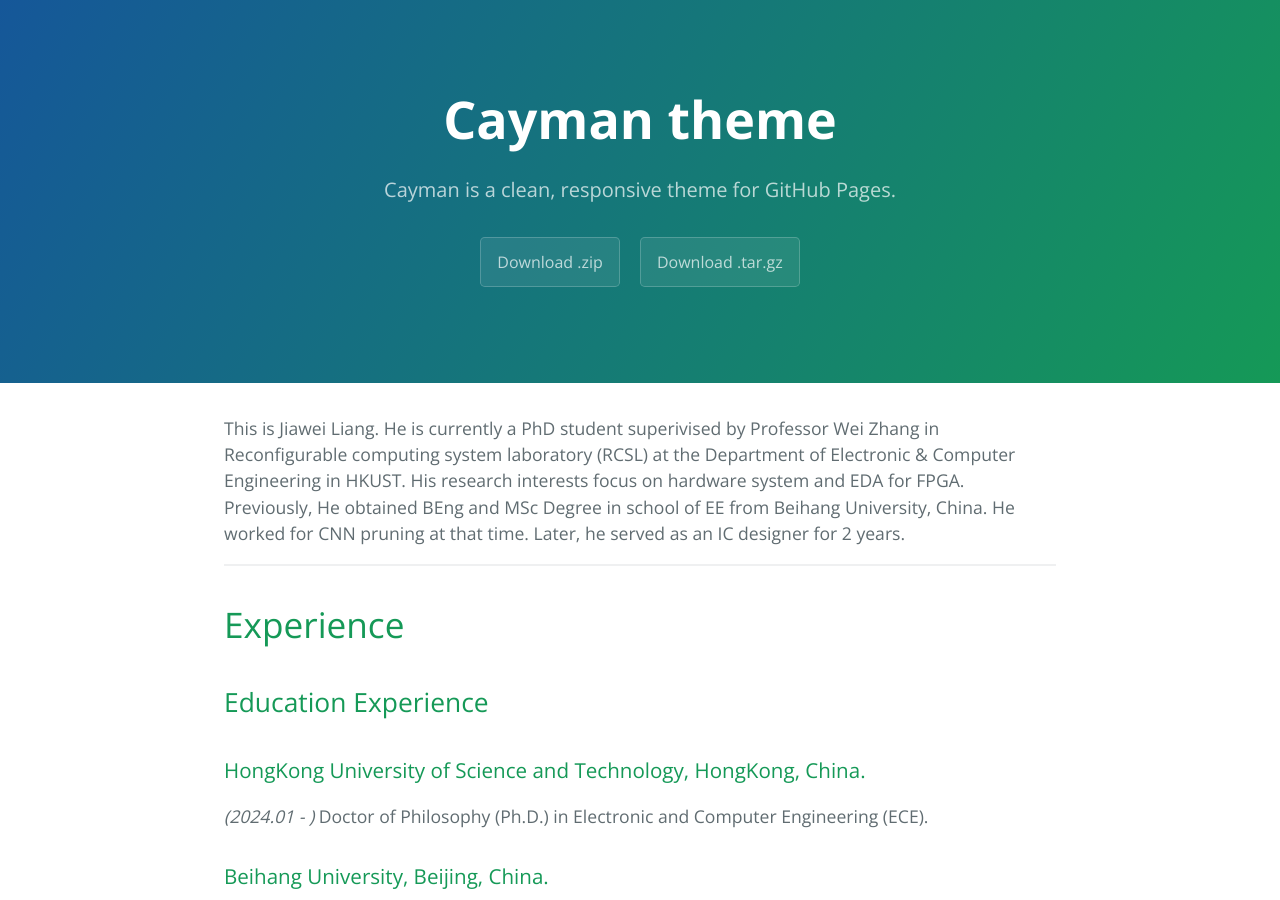
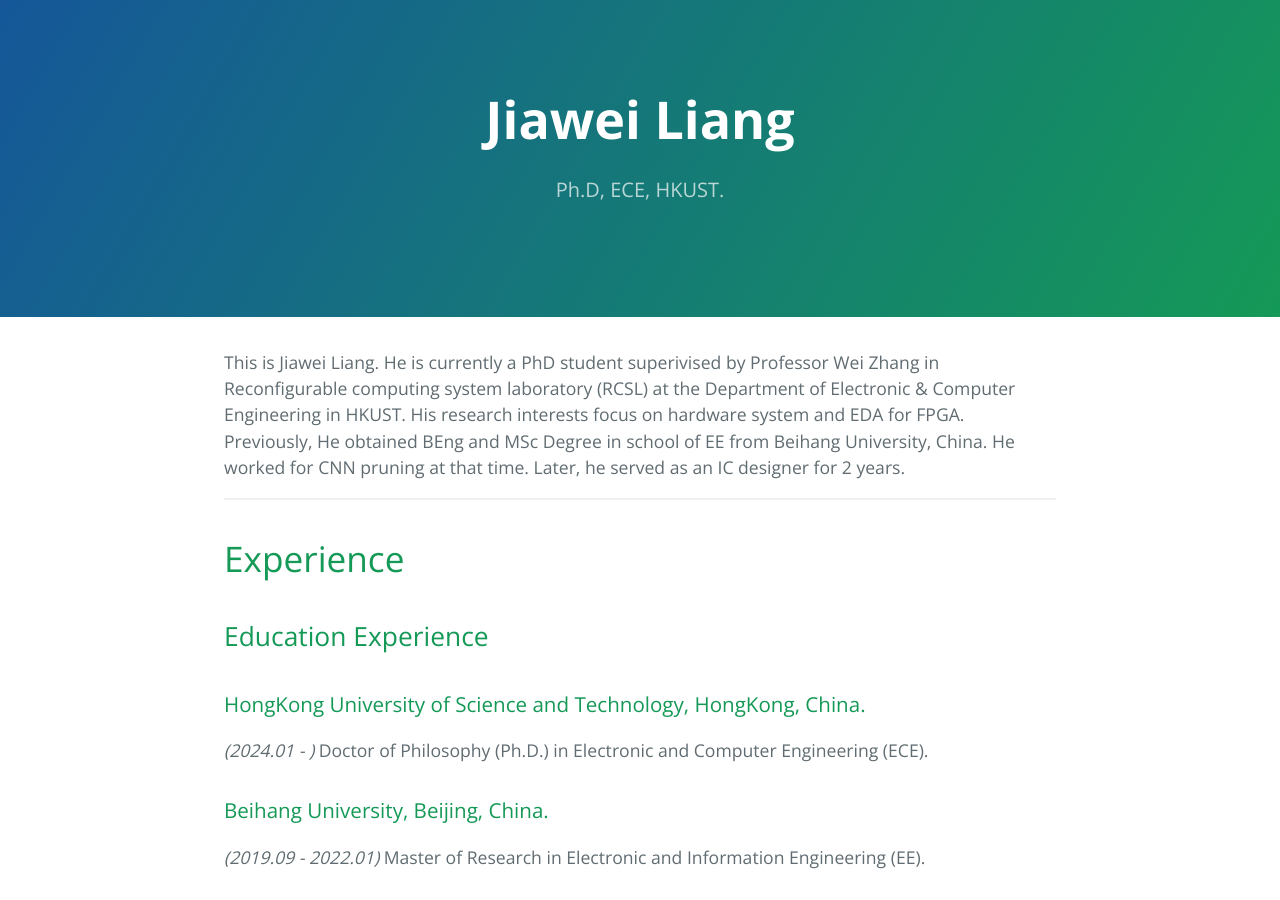
Before and after one commit to MasLiang/MasLiang.github.io, a Jekyll site: the page built from index.md, in a window 1280 px wide and 900 px high. Built offline with Jekyll 4.4.1, drawn with Linux system fonts in a browser that asks for light colours; our own code applies the rules of GitHub Pages for plain Markdown files.

Commit message:
1st version

```diff
--- a/_config.yml
+++ b/_config.yml
@@ -1,5 +1,5 @@
-title: Cayman theme
-description: Cayman is a clean, responsive theme for GitHub Pages.
-show_downloads: true
+title: Jiawei Liang
+description: Ph.D, ECE, HKUST.
+show_downloads: false
 google_analytics:
 theme: jekyll-theme-cayman
```
